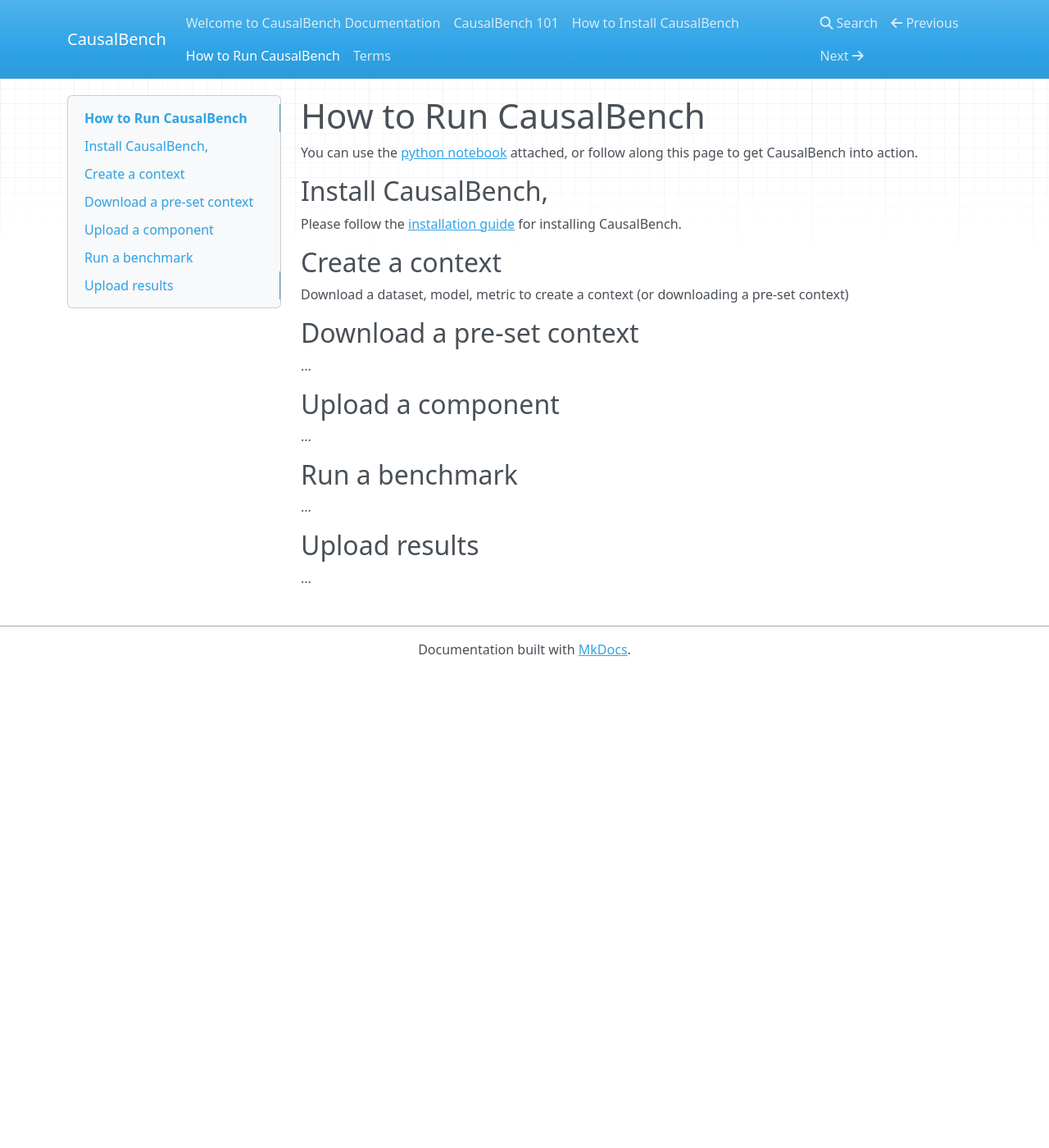
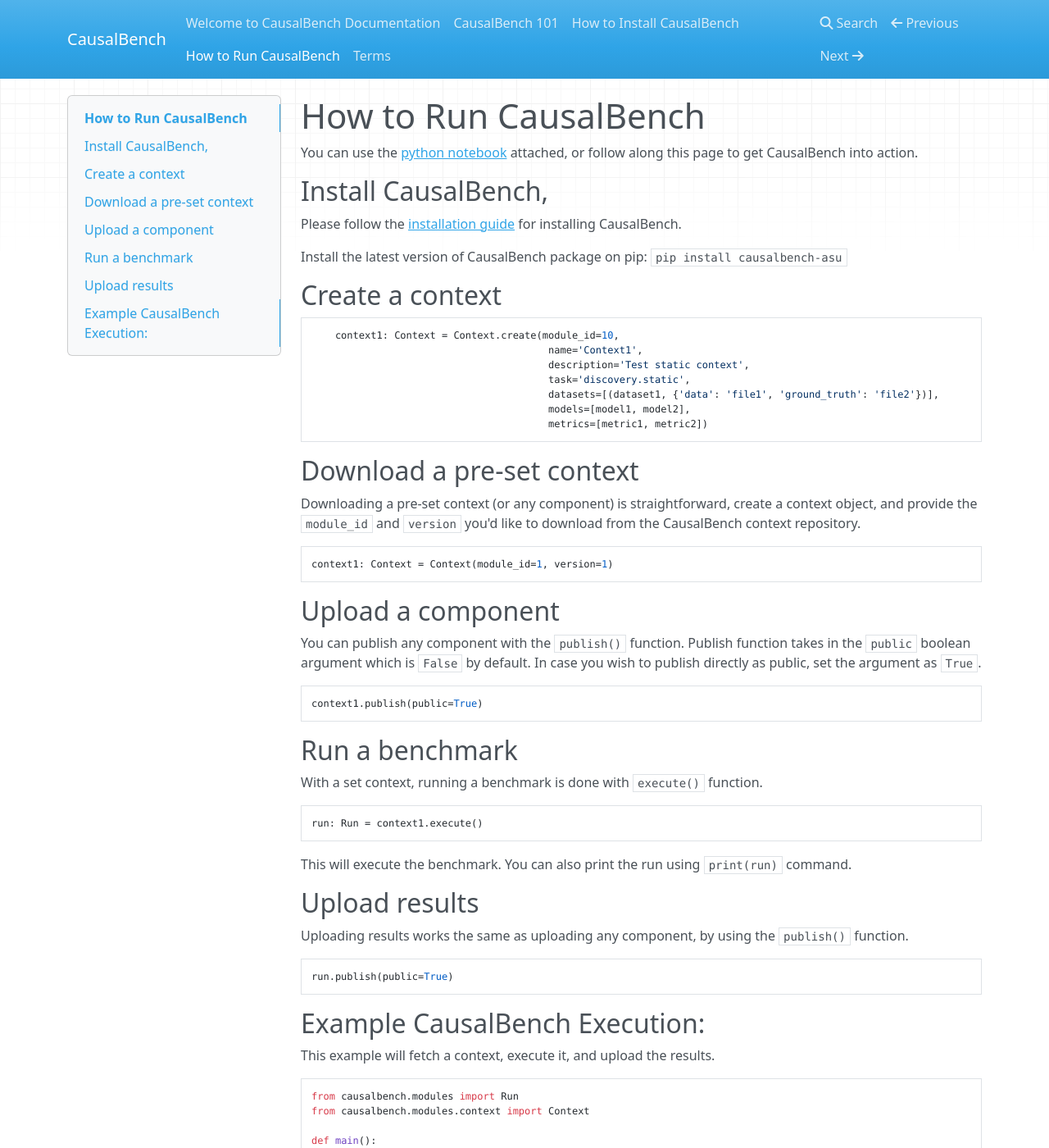
Before and after one commit to EmitLab/CausalBench-Docs, an MkDocs documentation site: the page built from docs/quickstart.md, in a window 1280 px wide and 1400 px high. Shown: the whole window at 82% size. Built offline with MkDocs 1.6.1, drawn with Linux system fonts in a browser that asks for light colours; nearby versions of some CDN libraries; some of the changed text lies outside the part shown.

Commit message:
Adding PIP update, including quickstarts.

````diff
--- a/docs/quickstart.md
+++ b/docs/quickstart.md
@@ -4,17 +4,67 @@
 ## Install CausalBench,
 Please follow the [installation guide](./install/) for installing CausalBench.
 
+Install the latest version of CausalBench package on pip:
+`pip install causalbench-asu`
+
 ## Create a context
-Download a dataset, model, metric to create a context (or downloading a pre-set context)
+```python
+    context1: Context = Context.create(module_id=10,
+                                        name='Context1',
+                                        description='Test static context',
+                                        task='discovery.static',
+                                        datasets=[(dataset1, {'data': 'file1', 'ground_truth': 'file2'})],
+                                        models=[model1, model2],
+                                        metrics=[metric1, metric2])
+```
 
 ## Download a pre-set context
-...
+Downloading a pre-set context (or any component) is straightforward, create a context object, and provide the `module_id` and `version` you'd like to download from the CausalBench context repository.
+```python
+context1: Context = Context(module_id=1, version=1)
+```
 
 ## Upload a component
-...
+You can publish any component with the `publish()` function. Publish function takes in the `public` boolean argument which is `False` by default. In case you wish to publish directly as public, set the argument as `True`.
+
+```python
+context1.publish(public=True)
+```
 
 ## Run a benchmark
-...
+With a set context, running a benchmark is done with `execute()` function.
+```python
+run: Run = context1.execute()
+```
+This will execute the benchmark.
+You can also print the run using `print(run)` command.
 
 ## Upload results
-...
+Uploading results works the same as uploading any component, by using the `publish()` function.
+```python
+run.publish(public=True)
+```
+
+## Example CausalBench Execution:
+This example will fetch a context, execute it, and upload the results.
+```python
+from causalbench.modules import Run
+from causalbench.modules.context import Context
+
+def main():
+
+    # Select and fetch the Context
+    context1: Context = Context(module_id=1, version=1)
+
+    # Run selected Context
+    run: Run = context1.execute()
+
+    # Print Run execution results
+    print(run)
+
+    # Publish the Run
+    run.publish()
+
+if __name__ == '__main__':
+    main()
+```
````
Also changed, not shown: docs/index.md (+5 -1 lines), docs/install.md (+29 -6 lines), 1 other file.
